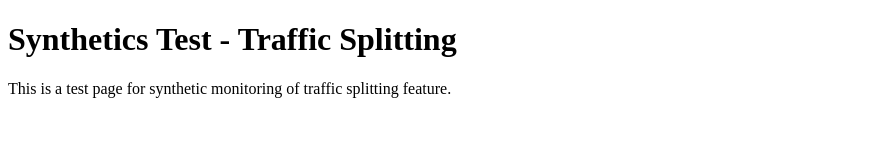
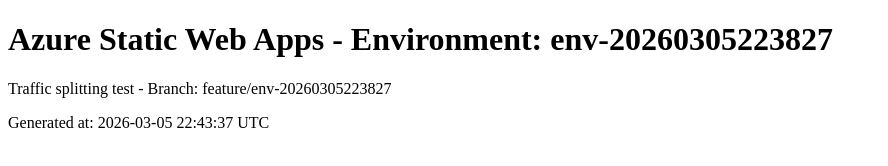
Before and after one commit to skylathadani-ms/synthetics-swa-traffic-20260305223827, a plain HTML site: page index.html in a window 1280 px wide. Shown: the whole page, without its empty margins (0-888 px from the left). Drawn offline with Linux system fonts and the light colour scheme.

Commit message:
Update index.html for env-20260305223827

```diff
--- a/index.html
+++ b/index.html
@@ -1,10 +1,11 @@
 <!DOCTYPE html>
 <html>
 <head>
-<title>Synthetics Test - Traffic Splitting</title>
+<title>Environment: env-20260305223827</title>
 </head>
 <body>
-<h1>Synthetics Test - Traffic Splitting</h1>
-<p>This is a test page for synthetic monitoring of traffic splitting feature.</p>
+<h1>Azure Static Web Apps - Environment: env-20260305223827</h1>
+<p>Traffic splitting test - Branch: feature/env-20260305223827</p>
+<p>Generated at: 2026-03-05 22:43:37 UTC</p>
 </body>
 </html>
```
